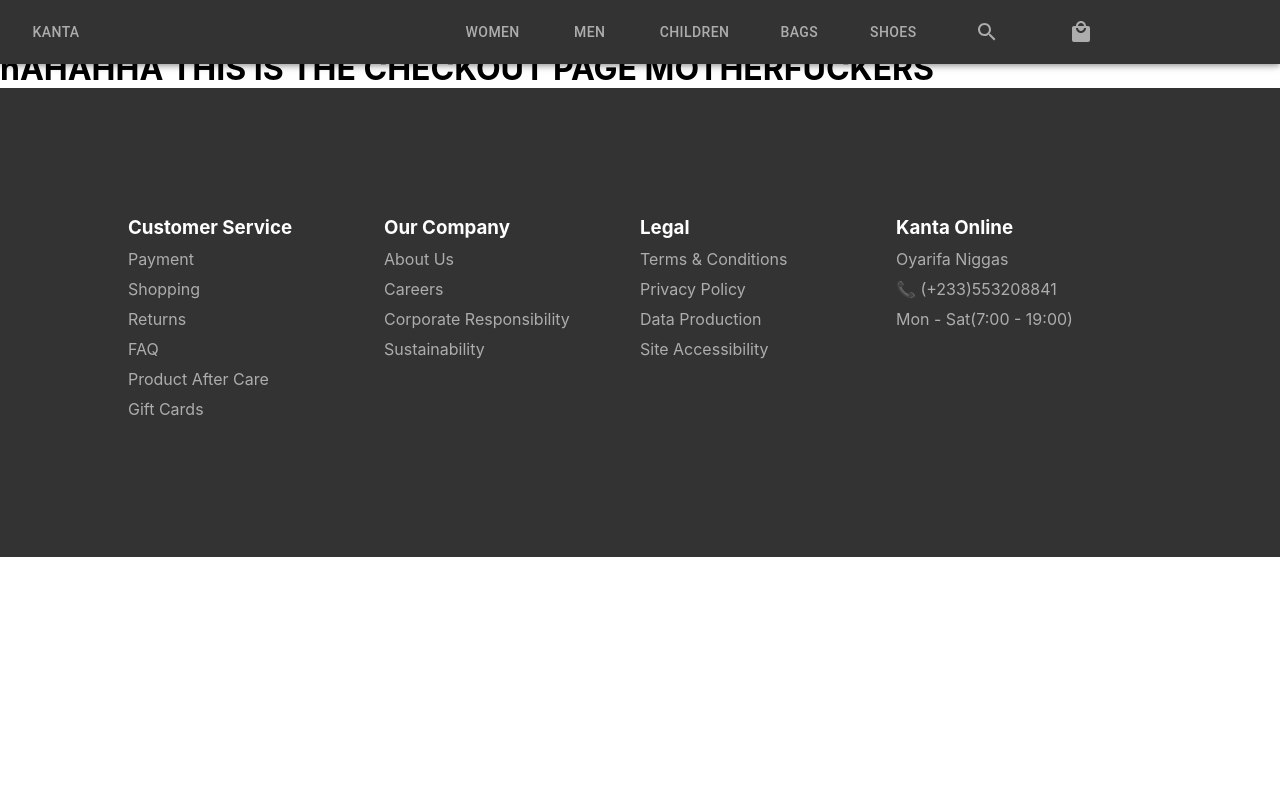
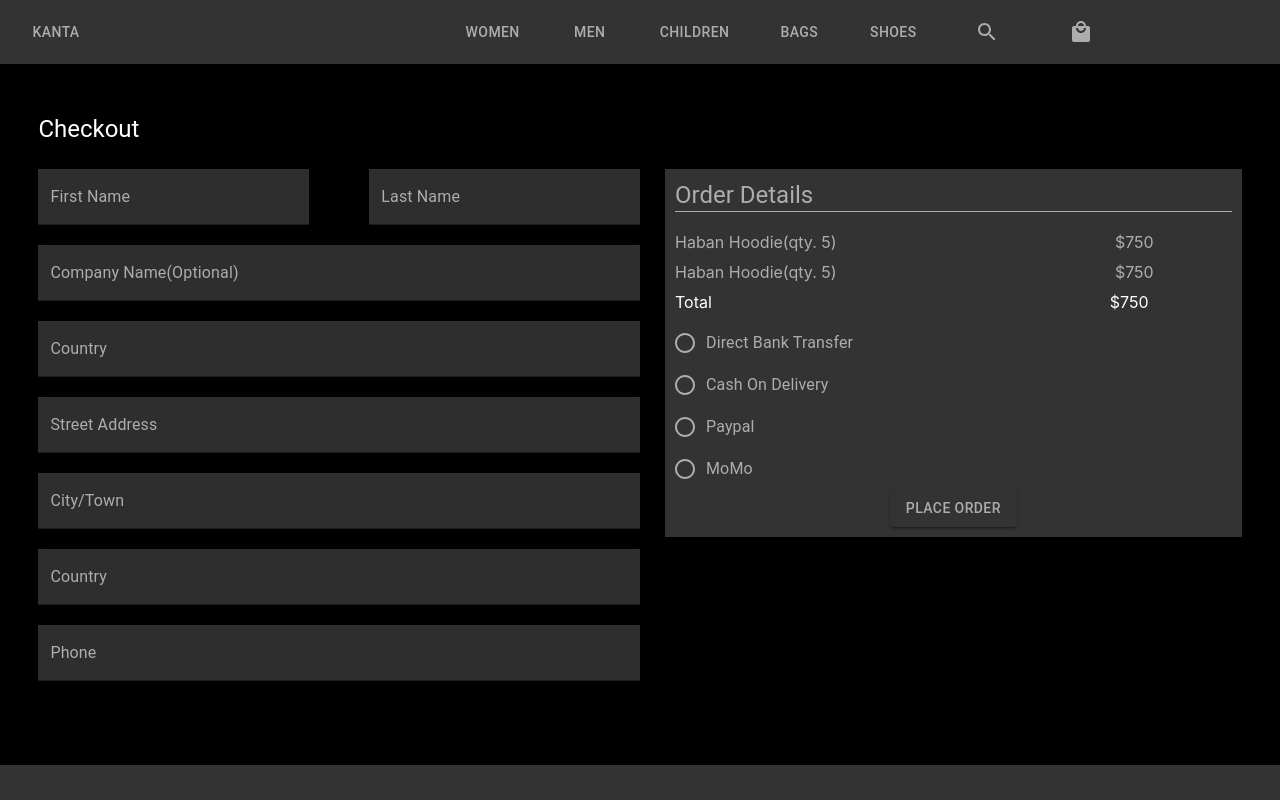
Before and after one commit to 1nusah/kanta-online, a React (Create React App) app: page /checkout in a window 1280 px wide. Shown: the top 800 px of the page. Built offline with nearby package versions, Linux system fonts and the light colour scheme.

Commit message:
worked on the checkout page

```diff
--- a/src/components/checkout/CheckOut.js
+++ b/src/components/checkout/CheckOut.js
@@ -1,10 +1,179 @@
 import React from 'react';
-import './Checkout.css'
+import './Checkout.css';
+import {
+	Grid,
+	Typography,
+	TextField,
+	Radio,
+	RadioGroup,
+	FormControl,
+	FormControlLabel,
+	Button,
+} from '@material-ui/core';
 const Checkout = () => {
 	return (
-		<div>
-			<h1>hAHAHHA THIS IS THE CHECKOUT PAGE MOTHERFUCKERS</h1>
-		</div>
+		<Grid container className="checkout_container">
+			<Grid item xs={12} sm={12} md={12} lg={12} className="checkout_header">
+				<Typography variant="h5">Checkout</Typography>
+			</Grid>
+			<Grid container>
+				<Grid item xs={12} sm={12} md={6} lg={6}>
+					<div style={{ marginBottom: '20px' }}>
+						<TextField
+							label="First Name"
+							variant="filled"
+							className="text_field"
+							style={{
+								width: '45%',
+								marginRight: '10%',
+							}}
+							size="medium"
+						/>
+						<TextField
+							label="Last Name"
+							variant="filled"
+							className="text_field"
+							style={{ width: '45%' }}
+						/>
+					</div>
+					<div style={{ marginBottom: '20px' }}>
+						<TextField
+							label="Company Name(Optional)"
+							variant="filled"
+							className="text_field"
+							fullWidth
+						/>
+					</div>
+					<div style={{ marginBottom: '20px' }}>
+						<TextField
+							label="Country"
+							variant="filled"
+							className="text_field"
+							fullWidth
+						/>
+					</div>
+					<div style={{ marginBottom: '20px' }}>
+						<TextField
+							label="Street Address"
+							variant="filled"
+							fullWidth
+							className="text_field"
+						/>
+					</div>
+					<div style={{ marginBottom: '20px' }}>
+						<TextField
+							label="City/Town"
+							fullWidth
+							variant="filled"
+							className="text_field"
+						/>
+					</div>
+					<div style={{ marginBottom: '20px' }}>
+						<TextField
+							label="Country"
+							fullWidth
+							variant="filled"
+							className="text_field"
+						/>
+					</div>
+					<div style={{ marginBottom: '20px' }}>
+						<TextField
+							label="Phone"
+							variant="filled"
+							className="text_field"
+							fullWidth
+						/>
+					</div>
+				</Grid>
+				<Grid item xs={12} sm={12} md={6} lg={6}>
+					<div
+						style={{
+							backgroundColor: '#333',
+							marginLeft: '25px',
+							color: '#adadad',
+							padding: '10px',
+						}}
+					>
+						<Typography
+							variant="h5"
+							style={{
+								color: '#adadad',
+								borderBottom: '1px solid #adadad',
+								marginBottom: '20px',
+							}}
+						>
+							Order Details
+						</Typography>
+						<div
+							style={{
+								display: 'flex',
+								flexDirection: 'row',
+								paddingBottom: '10px',
+							}}
+						>
+							<p style={{ textAlign: 'left', paddingRight: '50%' }}>
+								Haban Hoodie(qty. 5)
+							</p>
+							<p style={{ textAlign: 'right' }}>$750</p>
+						</div>
+						<div
+							style={{
+								display: 'flex',
+								flexDirection: 'row',
+								paddingBottom: '10px',
+							}}
+						>
+							<p style={{ textAlign: 'left', paddingRight: '50%' }}>
+								Haban Hoodie(qty. 5)
+							</p>
+							<p style={{ textAlign: 'right' }}>$750</p>
+						</div>
+						<div
+							style={{
+								display: 'flex',
+								flexDirection: 'row',
+								paddingBottom: '10px',
+							}}
+						>
+							<p style={{ color: '#fff', paddingRight: '71.5%' }}>Total</p>
+							<p style={{ color: '#fff' }}>$750</p>
+						</div>
+						<FormControl component="fieldset">
+							<RadioGroup>
+								<FormControlLabel
+									value="Direct Bank Transfer"
+									label="Direct Bank Transfer"
+									control={<Radio style={{ color: '#adadad' }} />}
+								/>
+								<FormControlLabel
+									value="Cash On Delivery"
+									label="Cash On Delivery"
+									control={<Radio style={{ color: '#adadad' }} />}
+								/>
+								<FormControlLabel
+									value="Paypal"
+									label="Paypal"
+									control={<Radio style={{ color: '#adadad' }} />}
+								/>
+								<FormControlLabel
+									value="MoMo"
+									label="MoMo"
+									control={<Radio style={{ color: '#adadad' }} />}
+								/>
+							</RadioGroup>
+						</FormControl>
+						<div style={{ textAlign: 'center' }}>
+							<Button
+								variant="contained"
+								style={{ backgroundColor: 'inherit', color: '#adadad' }}
+							>
+								Place Order
+							</Button>
+						</div>
+					</div>
+				</Grid>
+			</Grid>
+		</Grid>
 	);
 };
 
--- a/src/components/checkout/Checkout.css
+++ b/src/components/checkout/Checkout.css
@@ -0,0 +1,12 @@
+.checkout_container {
+	background-color: black;
+	color: #fff;
+	padding: 5% 3%;
+}
+.checkout_header {
+	padding-bottom: 2%;
+}
+.text_field {
+	background-color: #333;
+	color: #fff;
+}
--- a/src/components/header/Header.js
+++ b/src/components/header/Header.js
@@ -1,4 +1,4 @@
-import React from 'react';
+import React, { useState } from 'react';
 import { Link } from 'react-router-dom';
 import { makeStyles } from '@material-ui/core/styles';
 import AppBar from '@material-ui/core/AppBar';
@@ -7,6 +7,7 @@ import Typography from '@material-ui/core/Typography';
 import Button from '@material-ui/core/Button';
 import SearchIcon from '@material-ui/icons/Search';
 import LocalMallIcon from '@material-ui/icons/LocalMall';
+import CancelIcon from '@material-ui/icons/Cancel';
 import TextField from '@material-ui/core/TextField';
 import { useStateValue } from '../../StateProvider';
 import './Header.css';
@@ -26,6 +27,7 @@ const useStyles = makeStyles((theme) => ({
 export default function Header() {
 	const classes = useStyles();
 	const [{ basket }] = useStateValue();
+	const [searchBool, setsearchBool] = useState(true);
 	console.log(basket);
 	return (
 		<div className="header" style={{ backgroundColor: '#fff' }}>
@@ -66,11 +68,27 @@ export default function Header() {
 							className="header_button"
 							style={{ display: 'flex', textAlign: 'center' }}
 						>
-							<Button>
-								<SearchIcon
-									style={{ color: '#adadad', borderBottomColor: '#adadad' }}
-								/>
-							</Button>
+							{!searchBool && <TextField />}
+							{searchBool && (
+								<Button>
+									<SearchIcon
+										style={{ color: '#adadad', borderBottomColor: '#adadad' }}
+										onClick={() => {
+											setsearchBool(!searchBool);
+										}}
+									/>
+								</Button>
+							)}
+							{!searchBool && (
+								<Button>
+									<CancelIcon
+										style={{ color: '#adadad', borderBottomColor: '#adadad' }}
+										onClick={() => {
+											setsearchBool(!searchBool);
+										}}
+									/>
+								</Button>
+							)}
 						</div>
 						<Link to="/cart" className="header_link">
 							<div className="header_button">
--- a/src/index.js
+++ b/src/index.js
@@ -5,10 +5,24 @@ import App from './App';
 import * as serviceWorker from './serviceWorker';
 import { StateProvider } from './StateProvider';
 import { initialState, reducer } from './reducer';
+import { ThemeProvider } from '@material-ui/styles';
+import { createMuiTheme } from '@material-ui/core/styles';
+const customTheme = createMuiTheme({
+	overrides: {
+		MuiFormLabel: {
+			root: {
+				color: '#adadad',
+			},
+			color: '#fff',
+		},
+	},
+});
 ReactDOM.render(
 	<React.StrictMode>
 		<StateProvider initialState={initialState} reducer={reducer}>
-			<App />
+			<ThemeProvider theme={customTheme}>
+				<App />
+			</ThemeProvider>
 		</StateProvider>
 	</React.StrictMode>,
 	document.getElementById('root')
```
Also changed, not shown: 1 other file (tests, documents, lock files or other folders).
